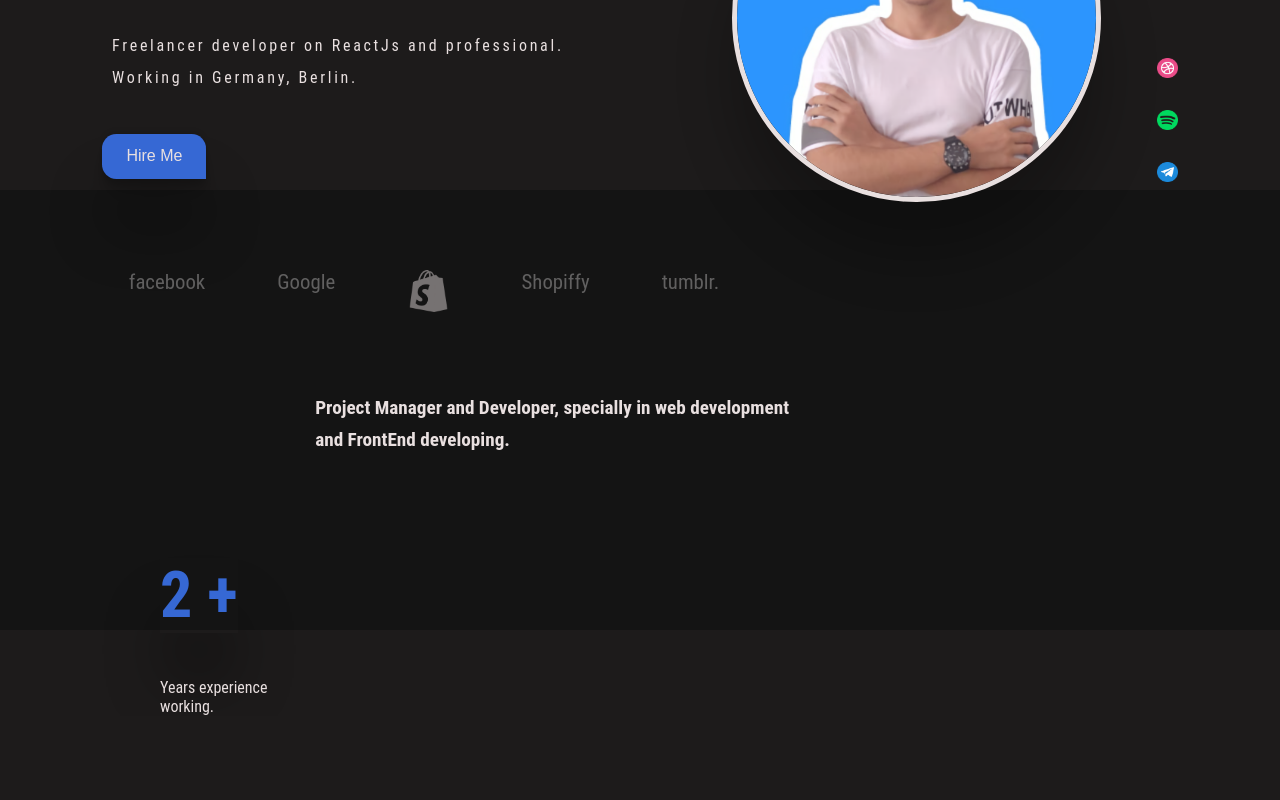
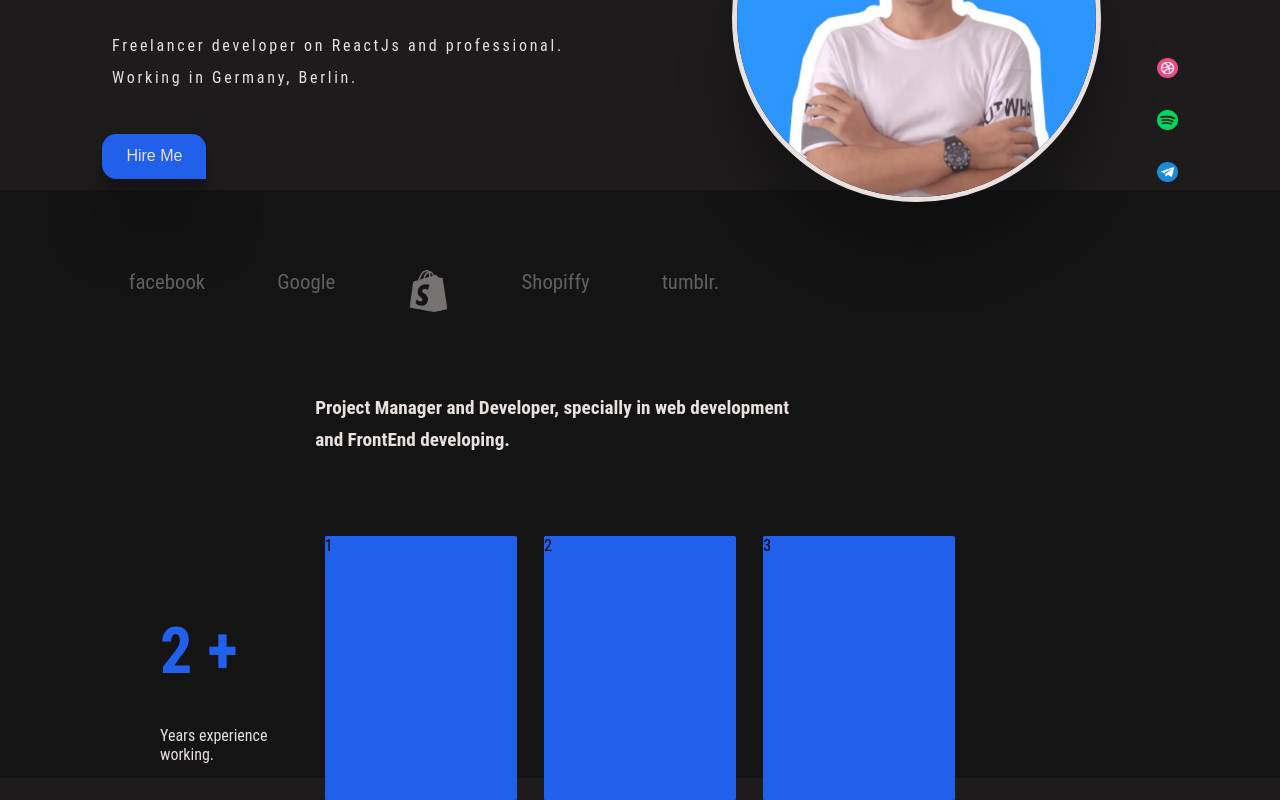
Before and after one commit to AbolfazM/personalwebsite, a React (Create React App) app: page / in a window 1280 px wide. Shown: the part 394-1194 px from the top of the page. Before the commit the page ends 1110 px from the top, so only its background shows below. Built offline with nearby package versions, Linux system fonts and the light colour scheme.

Commit message:
add styles to cards!

```diff
--- /dev/null
+++ b/src/Components/Services/Cards.jsx
@@ -0,0 +1,13 @@
+import React from 'react';
+
+const Cards = () => {
+    return(
+        <div className="Cards">
+            <div className="firstCard">1</div>
+            <div className="secondCard">2</div>
+            <div className="thirdCard">3</div>
+        </div>
+    );
+}
+
+export default Cards;
--- a/src/Components/Services/Services.jsx
+++ b/src/Components/Services/Services.jsx
@@ -2,6 +2,7 @@ import React, {Fragment} from 'react';
 import Shoppify from '../assists/shopping.png';
 import Items from './Items';
 import Experience from './Experience';
+import Cards from './Cards';
 
 const Services = () => {
     return(
@@ -17,6 +18,7 @@ const Services = () => {
                 <div>
                     <Items />
                     <Experience />
+                    <Cards />
                 </div>
             </div>
         </Fragment>
--- a/src/index.css
+++ b/src/index.css
@@ -15,7 +15,7 @@ body {
 :root {
     --minidark: rgb(29, 27, 27);
     --dark: rgb(20, 20, 20);
-    --blue: rgb(54, 104, 212);
+    --blue: rgb(32, 96, 235);
     --light: rgb(233, 224, 224);
     --minilight: rgb(97, 96, 96);
 }
@@ -294,7 +294,7 @@ body {
 /* Services.jsx component styles */
 
 .Service {
-    height: 55vh;
+    height: 73.5vh;
     width: 100%;
     background-color: var(--dark);
     margin-top: 8rem;
@@ -351,14 +351,31 @@ img {
     display: flex;
     font-size: 4rem;
     position: absolute;
-    top: 119%;
+    top: 126%;
     margin-left: 10rem;
-    box-shadow: rgba(0, 0, 0, 0.25) 0px 54px 55px;
 }
 
 .ExperienceDescription {
     color: var(--light);
     position: absolute;
-    top: 134%;
+    top: 140%;
     margin-left: 10rem;
 }
+
+
+/* Cards.jsx component */
+
+.Cards {
+    display: flex;
+    gap: 1.7rem;
+    justify-content: center;
+}
+
+.firstCard,
+.secondCard,
+.thirdCard {
+    height: 33vh;
+    width: 15%;
+    border-radius: .1rem;
+    background-color: var(--blue);
+}
```
